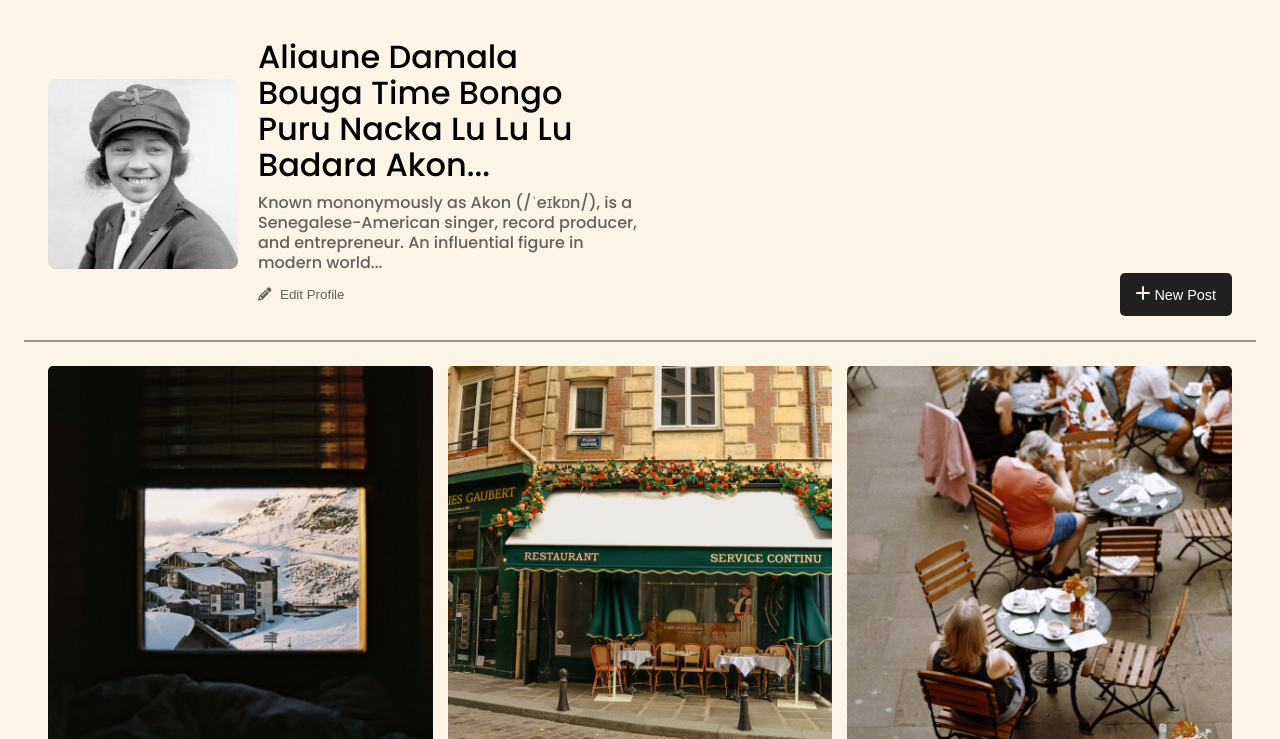
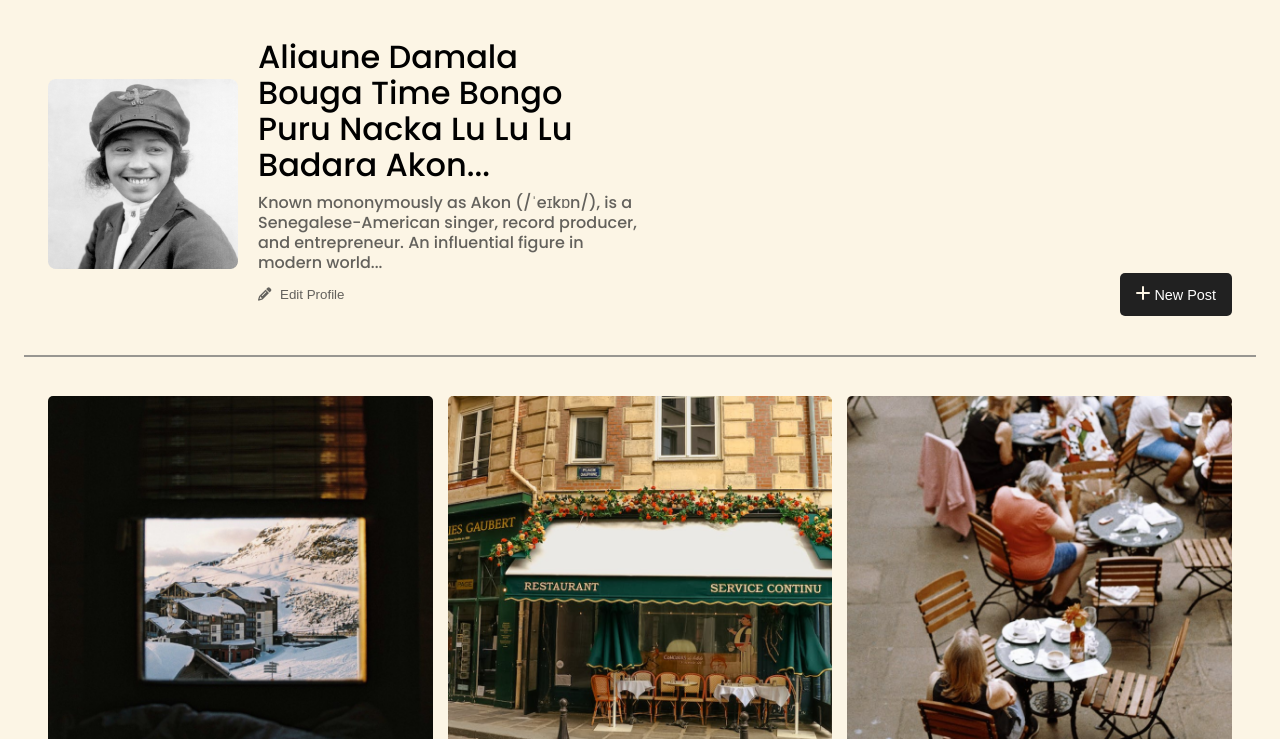
Before and after one commit to OlatomiwaOB/circle-03-instaspotsproject, a website built with Vite: page index.html in a window 1280 px wide. Shown: the part 61-800 px from the top of the page. Built offline with nearby package versions, Linux system fonts and the light colour scheme.

Commit message:
section break

```diff
--- a/styles/index.css
+++ b/styles/index.css
@@ -46,7 +46,7 @@ article {
 .empty-div {
     border: 1px solid #6e6e6eb2;
     width: 100%;
-
+    margin-block: 15px;
 }
 
 
```
Also changed, not shown: 1 other file.
